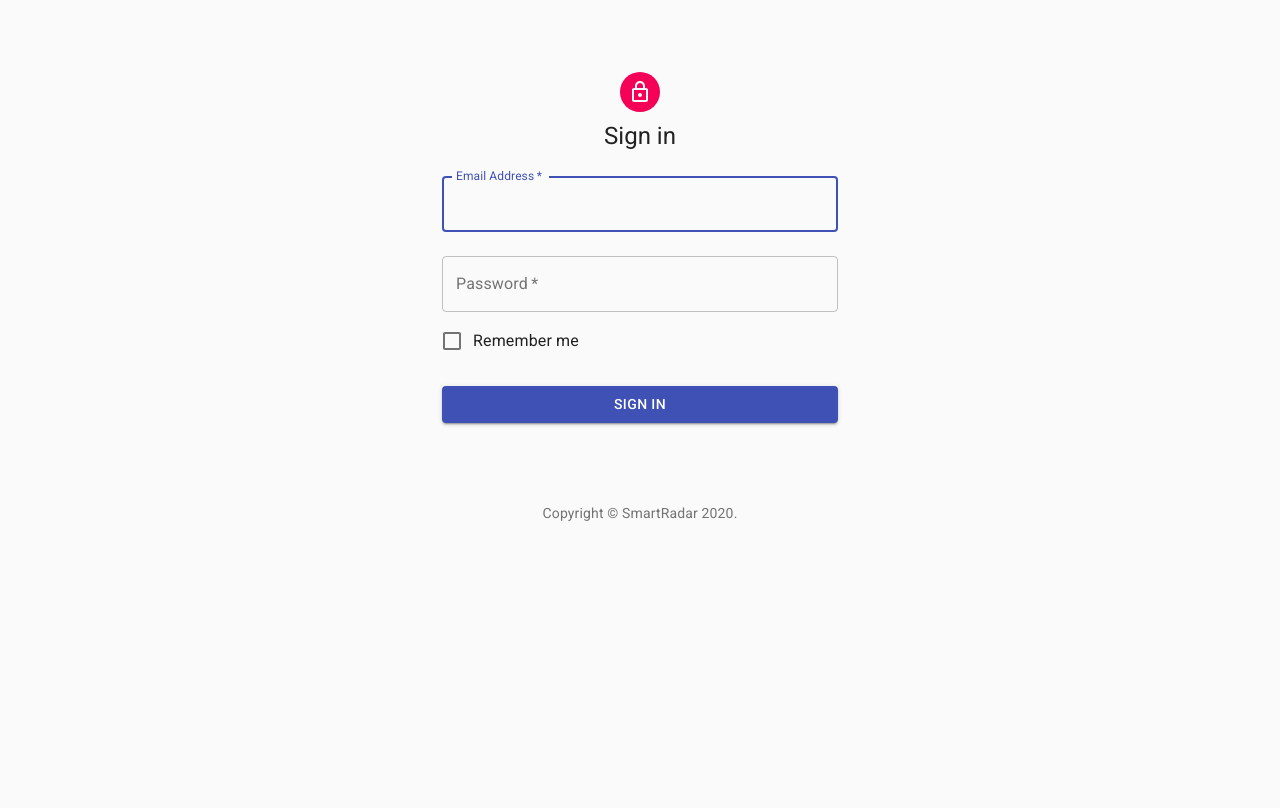
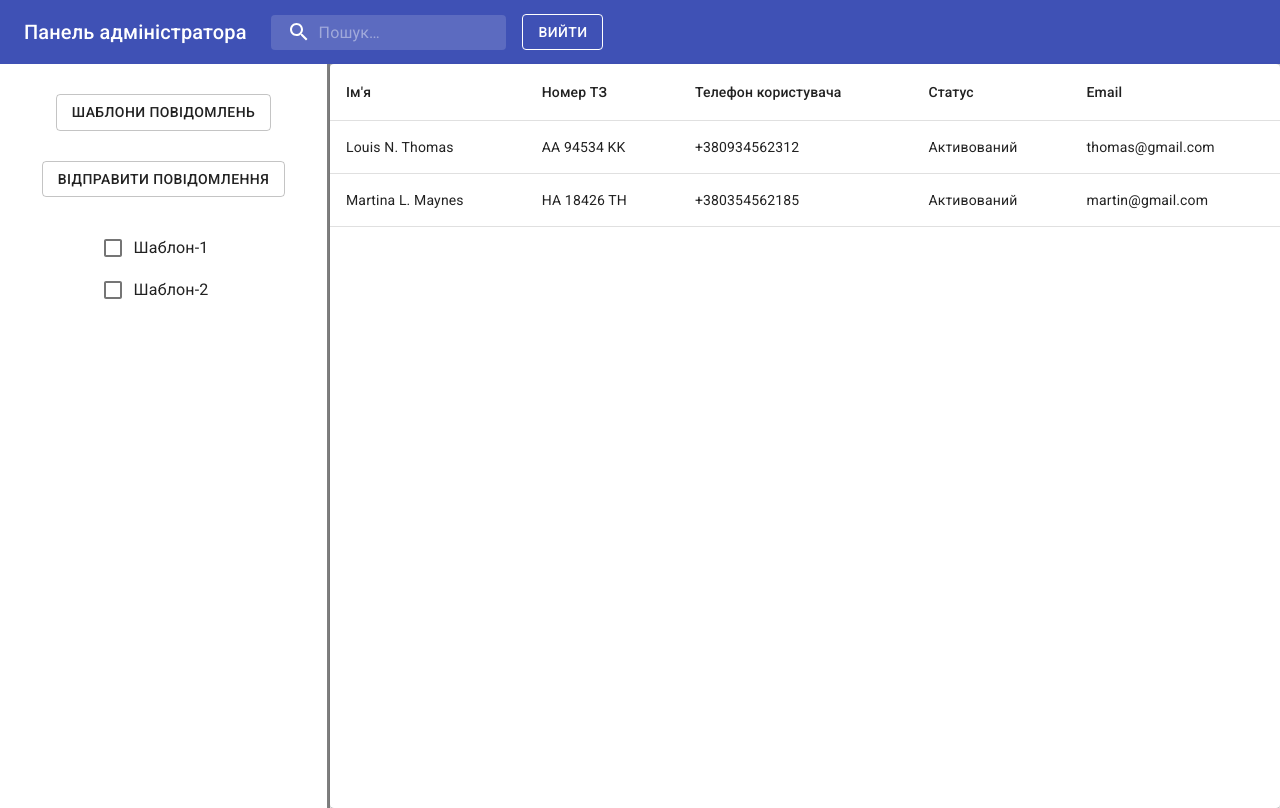
Before and after one commit to se-infotech-internship/client.web.admin, a React (Create React App) app: page / in a window 1280 px wide. Built offline with nearby package versions, Linux system fonts and the light colour scheme; sample sign-in values are in the browser's storage.

Commit message:
save changes

```diff
--- a/src/App.tsx
+++ b/src/App.js
@@ -1,9 +1,10 @@
 import React from 'react'
 
-import { BrowserRouter as Router, Route } from 'react-router-dom'
+import { BrowserRouter as Router, Route, Redirect } from 'react-router-dom'
 import LoginPage from './components/LoginPage'
 import { HomePage } from './components/homepage/HomePage'
 import { PrivateRoute } from './PrivateRoute'
+import { history } from './helpers/history'
 
 const token = window.localStorage.getItem('token')
 
@@ -12,13 +13,13 @@ export default function App() {
 
   return (
     <React.Fragment>
-      {/* <Router history={history}>
+      <Router history={history}>
         <div>
           <PrivateRoute exact path="/" component={HomePage} />
           <Route path="/login" component={LoginPage} />
         </div>
-      </Router> */}
-      <LoginPage />
+      </Router>
+      {/* <LoginPage /> */}
       {/* <HomePage /> */}
     </React.Fragment>
   )
--- a/src/PrivateRoute.tsx
+++ b/src/PrivateRoute.tsx
@@ -3,7 +3,7 @@ import { Route, Redirect } from 'react-router-dom';
 
 export const PrivateRoute = ({ component: Component, ...rest }: { component: any }) => (
     <Route {...rest} render={props => (
-        localStorage.getItem('user')
+        localStorage.getItem('token')
             ? <Component {...props} />
             : <Redirect to={{ pathname: '/login', state: { from: props.location } }} />
     )} />
--- /dev/null
+++ b/src/helpers/history.ts
@@ -0,0 +1,3 @@
+import { createBrowserHistory } from 'history';
+
+export const history = createBrowserHistory();
```
